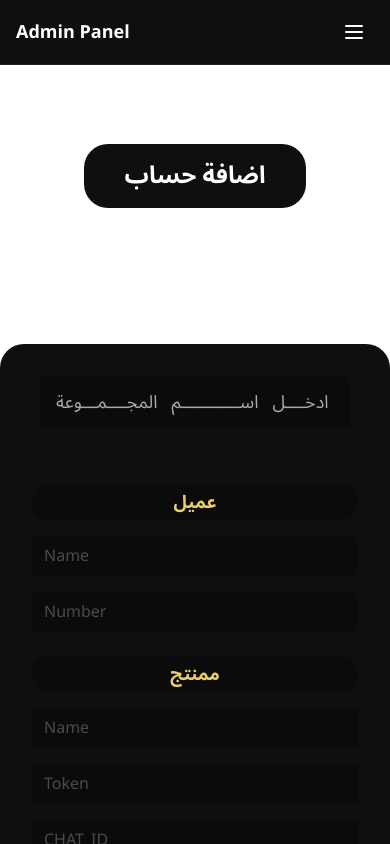
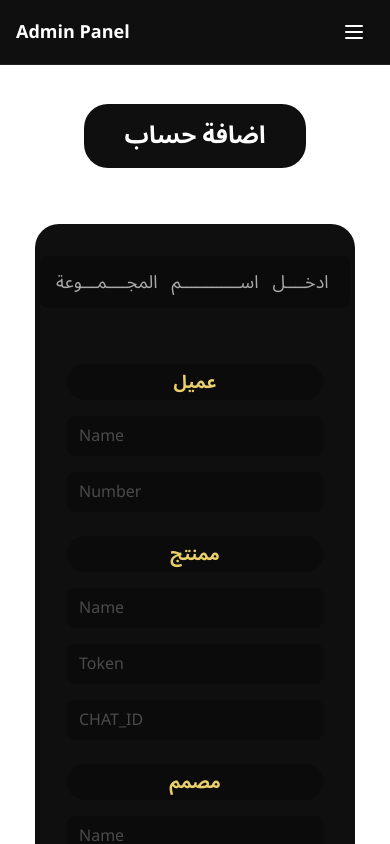
Before and after one commit to MorhafGhziel/Alpha-Factory, a Next.js app: page /admin/addaccount in a window 390 px wide. Shown: the top 844 px of the page. Built offline with nearby package versions, Linux system fonts and the light colour scheme.

Commit message:
feat(admin/add-account): improve small-screen responsiveness

```diff
--- a/app/admin/addaccount/page.tsx
+++ b/app/admin/addaccount/page.tsx
@@ -58,18 +58,21 @@ export default function AddAccountPage() {
   };
 
   return (
-    <div className="min-h-screen py-20">
+    <div className="min-h-screen md:py-20 py-10">
       {/* Main form container */}
-      <div className="max-w-6xl mx-auto">
+      <div className="mx-auto">
         {/* Header */}
-        <div className="bg-[#0f0f0f] rounded-3xl px-10 py-4 mb-34 inline-block mx-auto">
+        <div className="bg-[#0f0f0f] rounded-3xl px-10 py-4 md:mb-34 mb-14 inline-block mx-auto">
           <h1 className="text-white text-2xl font-semibold text-center">
             اضافة حساب
           </h1>
         </div>
 
         {/* Form */}
-        <form onSubmit={handleSubmit} className="bg-[#0f0f0f] rounded-3xl p-8">
+        <form
+          onSubmit={handleSubmit}
+          className="bg-[#0f0f0f] rounded-3xl p-8 md:max-w-6xl max-w-[320px] mx-auto"
+        >
           {/* Group Name Input */}
           <div className="mb-14 flex justify-center">
             <input
```
